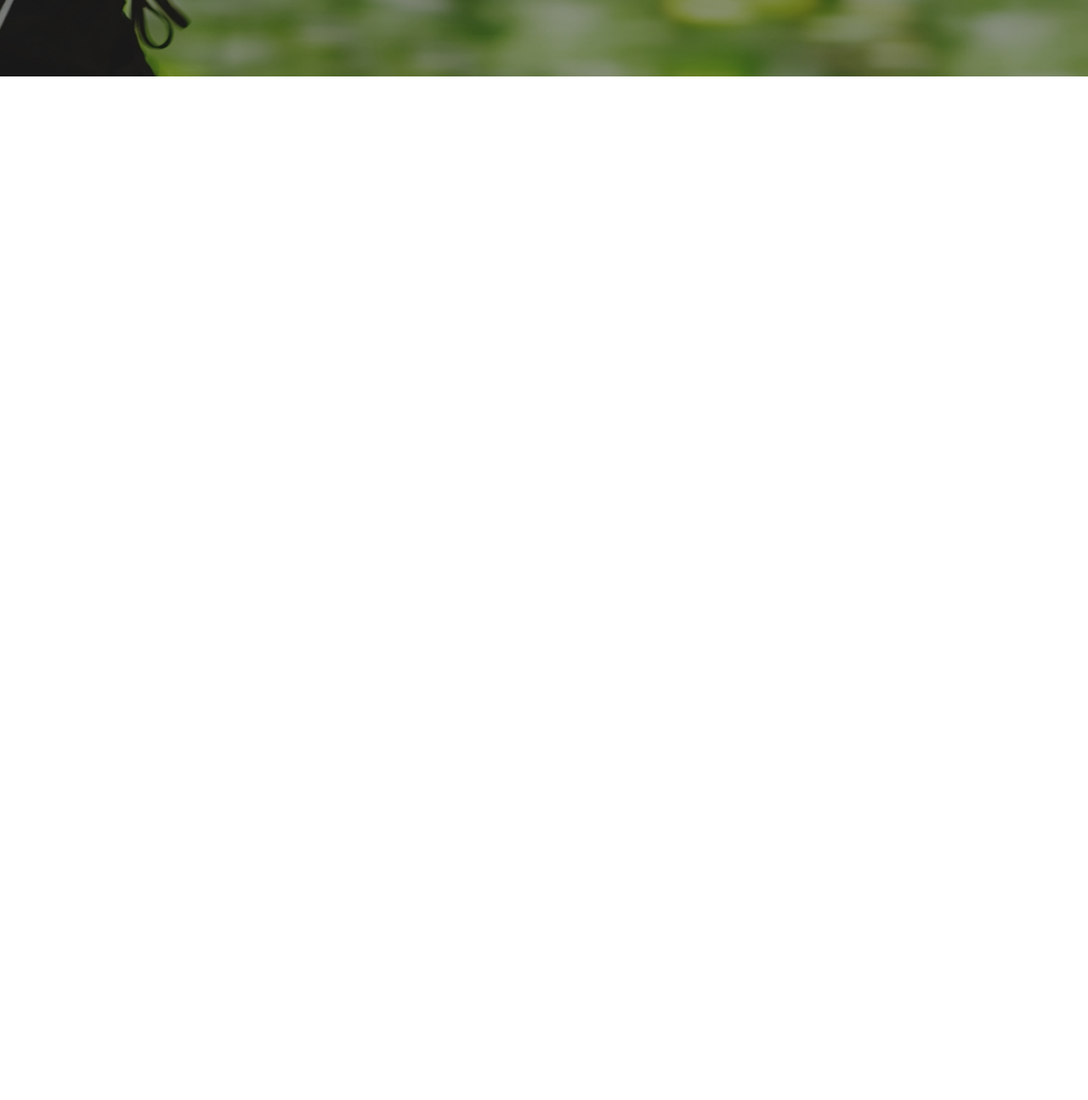
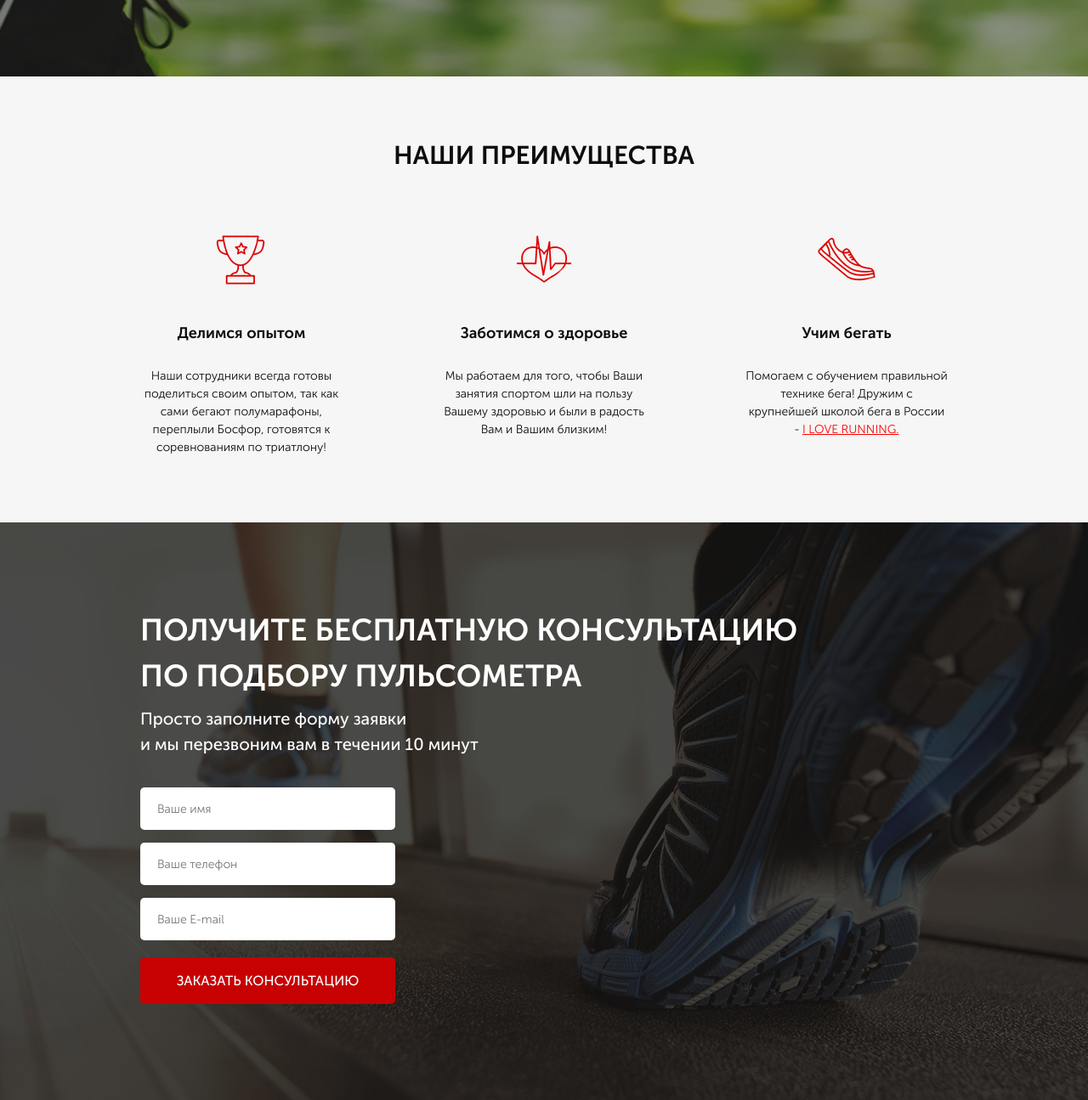
Before and after one commit to JeremyKurakh/pulse, a website: page src/index.html in a window 1280 px wide. Shown: the part 623-1918 px from the top of the page at 85% size. Before the commit the page ends 800 px from the top, so only its background shows below. Drawn offline with Linux system fonts and the light colour scheme.

Commit message:
section advantages and input forms are added

```diff
--- a/src/index.html
+++ b/src/index.html
@@ -51,5 +51,49 @@
             </div>
         </div>
     </div>
+    <div class="advantages">
+        <div class="container">
+            <h2 class="title">НАШИ ПРЕИМУЩЕСТВА</h2>
+            <div class="advantages__wrapper">
+                <div class="advantages__ithem">
+                    <img src="icons/advantages/cup.png" alt="cup">
+                    <div class="advantages__subtitle">Делимся опытом</div>
+                    <div class="advantages__descr">Наши сотрудники всегда готовы поделиться своим опытом, так как сами бегают полумарафоны, переплыли Босфор, готовятся к соревнованиям по триатлону!</div>
+                </div>
+                <div class="advantages__ithem">
+                    <img src="icons/advantages/heart.png" alt="heart">
+                    <div class="advantages__subtitle">Заботимся о здоровье</div>
+                    <div class="advantages__descr">Мы работаем для того, чтобы Ваши занятия спортом шли на пользу Вашему здоровью и были в радость Вам и Вашим близким!
+                    </div>
+                </div>
+                <div class="advantages__ithem">
+                    <img src="icons/advantages/shoe.png" alt="shoe">
+                    <div class="advantages__subtitle">Учим бегать</div>
+                    <div class="advantages__descr">Помогаем с обучением правильной технике бега!
+                    Дружим с крупнейшей школой бега в России - <a href="#">I LOVE RUNNING.</a>
+                    </div>
+                </div>
+            </div>
+        </div>
+    </div>
+    <div class="consultation">
+        <div class="container">
+            <h2 class="title title_left">
+                Получите бесплатную консультацию<br>
+                по подбору пульсометра
+            </h2>
+            <div class="consultation__descr">
+                Просто заполните форму заявки<br>
+                и мы перезвоним вам в течении 10 минут
+            </div>
+            <form class="feed-form" action="#">
+                <input name="name" required placeholder="Ваше имя" type="text">
+                <input name="phone" required placeholder="Ваше телефон" type="number">
+                <input name="email" required placeholder="Ваше E-mail" type="email">
+
+                <button class="button button_submit">заказать кОНСУЛЬТАЦИЮ</button>
+            </form>
+        </div>
+    </div>
 </body>
 </html>
--- /dev/null
+++ b/src/sass/blocks/_advantages.scss
@@ -0,0 +1,32 @@
+.advantages{
+    padding: 71px 0 78px 0;
+    background-color: #f6f6f6;
+    &__wrapper{
+        margin-top: 65px;
+        display: flex;
+        justify-content: space-between;
+    }
+    &__ithem{
+        display: flex;
+        flex-direction: column;
+        align-items: center;
+        max-width: 238px;
+    }
+    &__subtitle{
+        margin-top: 38px;
+        color: #0d0d0d;
+        font-size: 18px;
+        font-weight: 700;
+    }
+    &__descr{
+        margin-top: 26px;
+        color: #0d0d0d;
+        font-size: 14px;
+        font-weight: 300;
+        text-align: center;
+        a {
+            color: #ff0000;
+            text-decoration: underline;
+        }
+    }
+}
--- a/src/sass/blocks/_buttons.scss
+++ b/src/sass/blocks/_buttons.scss
@@ -14,4 +14,9 @@
         height: 50px;
         font-size: 16px;
     }
+    &_submit{
+        width: 100%;
+        height: 55px;
+        font-size: 16px;
+    }
 }
--- /dev/null
+++ b/src/sass/blocks/_consultation.scss
@@ -0,0 +1,10 @@
+.consultation{
+    min-height: 680px;
+    padding: 100px 0 92px 0;
+    background: url(../../img/consultation.jpg) center (center/cover) no-repeat;
+    &__descr{
+        color: #ffffff;
+        font-size: 20px;
+        font-weight: 500;
+    }
+}
--- /dev/null
+++ b/src/sass/blocks/_forms.scss
@@ -0,0 +1,20 @@
+.feed-form{
+    margin-top: 36px;
+    display: flex;
+    flex-direction: column;
+    width: 300px;
+    input{
+        height: 50px;
+        border-radius: 5px;
+        color: #ffffff;
+        margin-bottom: 15px;
+        border: none;
+        padding: 0 20px;
+        color: #4b4b4b;
+        font-size: 14px;
+        font-weight: 300;
+        &:nth-child(3){
+            margin-bottom: 20px;
+        }
+    }
+}
--- a/src/sass/blocks/_promo.scss
+++ b/src/sass/blocks/_promo.scss
@@ -1,7 +1,7 @@
 .promo{
     min-height: 650px;
     padding: 21px 0 93px 0;
-    background: url(../../img/main.jpg) center (center/cover) no-repeat;
+    background: url(../img/main.jpg) center (center/cover) no-repeat;
     &__wrapper {
         display: flex;
         flex-direction: column;
--- /dev/null
+++ b/src/sass/blocks/_titles.scss
@@ -0,0 +1,12 @@
+.title{
+    color: #0d0d0d;
+    font-size: 30px;
+    font-weight: 700;
+    text-align: center;
+    text-transform: uppercase;
+    &_left{
+        color: #ffffff;
+        font-size: 36px;
+        text-align: left;
+    }
+}
--- a/src/sass/style.scss
+++ b/src/sass/style.scss
@@ -9,3 +9,7 @@
 @import 'blocks/promo';
 @import 'blocks/header';
 @import 'blocks/buttons';
+@import 'blocks/advantages';
+@import 'blocks/titles';
+@import 'blocks/consultation';
+@import 'blocks/forms';
```
Also changed, not shown: src/css/style.min.css, src/icons/up.svg (added).
